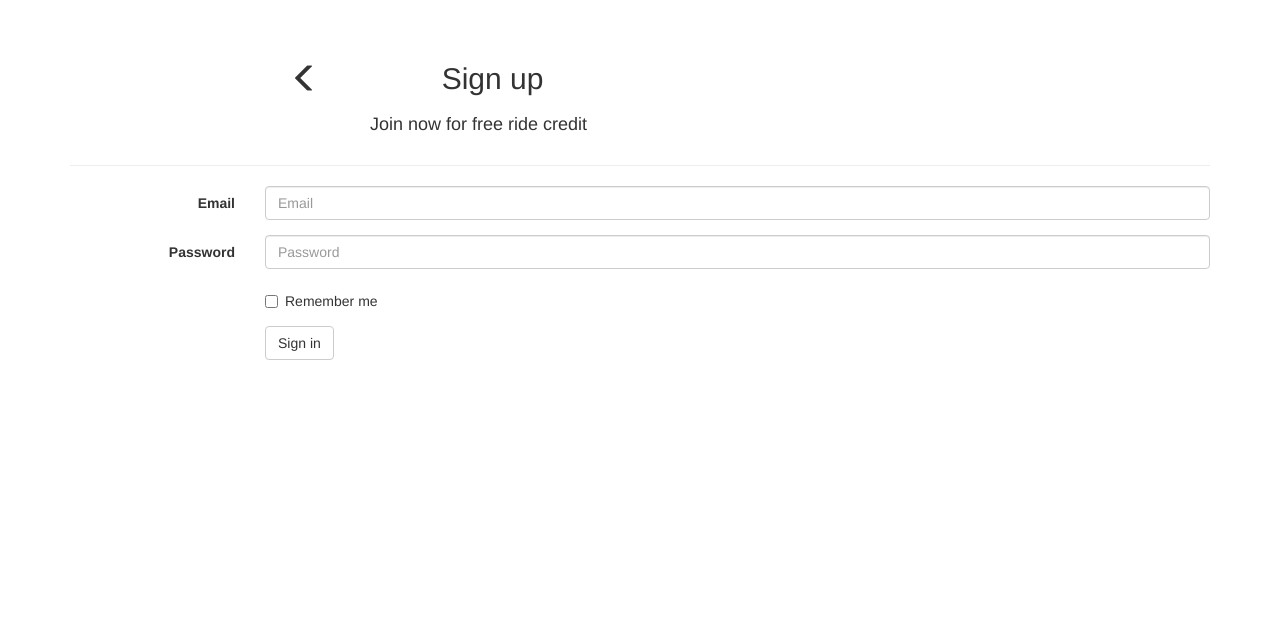
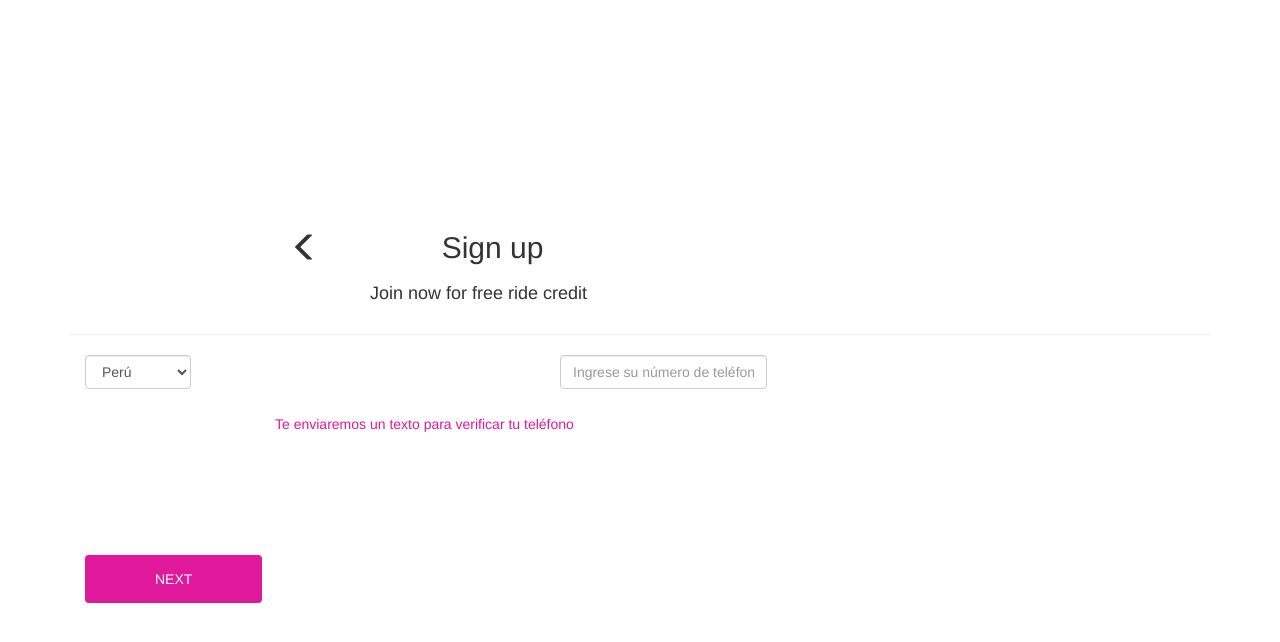
Before and after one commit to JStewardGT/lyft-app, a plain HTML site: page views/register.html in a window 1280 px wide. Drawn offline with Linux system fonts and the light colour scheme.

Commit message:
Estructura del cuerpo del formulario y estilo css

```diff
--- a/css/register.css
+++ b/css/register.css
@@ -2,6 +2,13 @@
     box-sizing: border-box;
     margin: 0;
     padding: 0;
+}
+
+body {
+    height: 100vh;
+    display: flex;
+    flex-direction: column;
+    justify-content: center;
 }
 
 .form-header {
@@ -9,7 +16,7 @@
     flex-direction: column;
     justify-content: flex-start;
     align-items: center;
-    margin-top: 3em;
+    margin-top: 1em;
 }
 
 .glyphicon-menu-left {
@@ -20,3 +27,21 @@
 hr {
   color: #887788;
 }
+
+select option {
+    font-size: 12px;
+    height: 0.3em;
+}
+
+.send {
+    margin-top: 2em;
+    color: #df189c;
+}
+
+.next {
+    margin-top: 8em;
+    padding: 1em 5em;
+    background-color: #df189c;
+    border: none;
+    color: #fff;
+}
--- a/views/register.html
+++ b/views/register.html
@@ -17,31 +17,27 @@
           <h4 class="col-xs-6">Join now for free ride credit</h4>
         </div>
         <hr>
-        <form class="form-horizontal">
-          <div class="form-group">
-            <label for="inputEmail3" class="col-sm-2 control-label">Email</label>
-            <div class="col-sm-10">
-              <input type="email" class="form-control" id="inputEmail3" placeholder="Email">
-            </div>
+        <form class="form-inline">
+          <div class="form-group col-xs-5">
+            <select class="form-control">
+              <option value = 'peru' selected>Perú </option>
+              <option value = "argentina">Argentina</option>
+              <option value = "bolivia">Bolivia</option>
+              <option value = "chile">Chile</option>
+              <option value = "brazil">Brazil</option>
+            </select>
+          </div>
+
+          <div class="form-group col-xs-7">
+            <label class="sr-only" for="inputHelpBlock">Input with help text</label>
+            <input type="tel" id="inputHelpBlock" class="form-control" aria-describedby="helpBlock" placeholder="Ingrese su número de teléfono.">
+          </div>
+          <div class="form-group col-xs-10 col-xs-offset-2">
+            <h5 class="send"> Te enviaremos un texto para verificar tu teléfono</h5>
           </div>
           <div class="form-group">
-            <label for="inputPassword3" class="col-sm-2 control-label">Password</label>
-            <div class="col-sm-10">
-              <input type="password" class="form-control" id="inputPassword3" placeholder="Password">
-            </div>
-          </div>
-          <div class="form-group">
-            <div class="col-sm-offset-2 col-sm-10">
-              <div class="checkbox">
-                <label>
-                  <input type="checkbox"> Remember me
-                </label>
-              </div>
-            </div>
-          </div>
-          <div class="form-group">
-            <div class="col-sm-offset-2 col-sm-10">
-              <button type="submit" class="btn btn-default">Sign in</button>
+            <div class="col-xs-12">
+              <button type="submit" class="btn btn-default next col-xs-12">NEXT</button>
             </div>
           </div>
         </form>
```
